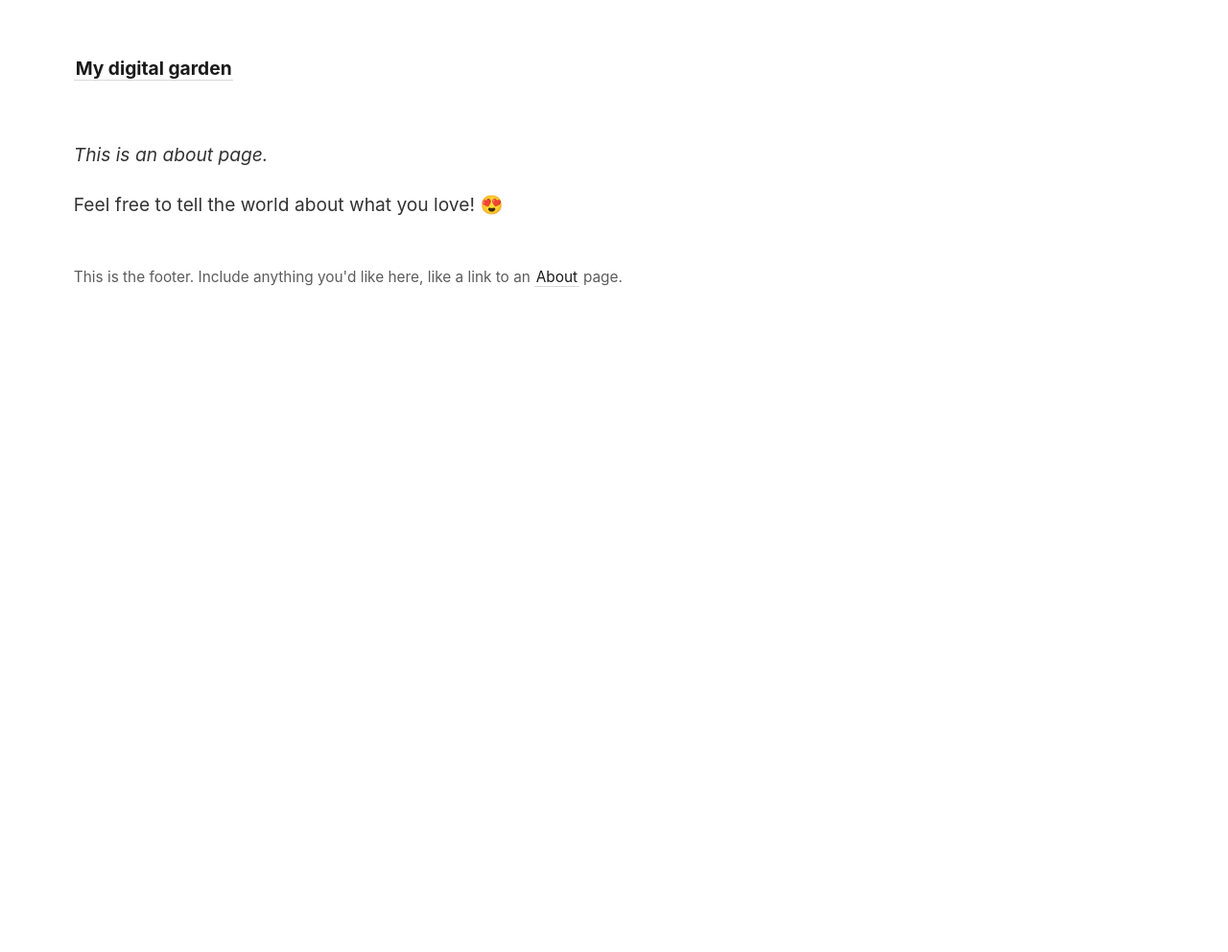
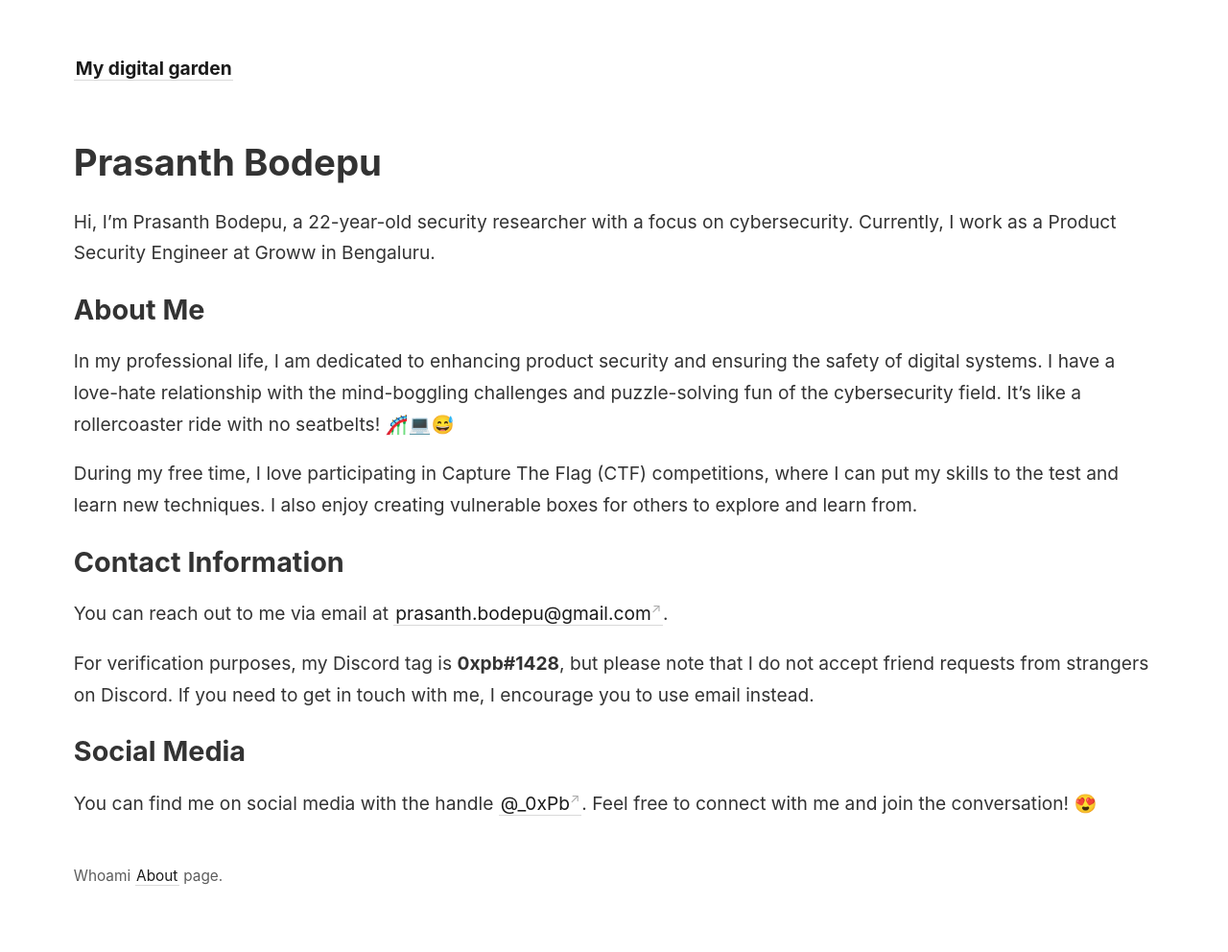
Before and after one commit to 0xPb1/test1, a Jekyll site: the page built from _pages/about.md, in a window 1280 px wide. Shown: the whole page at 96% size. Built offline with Jekyll 4.4.1, drawn with Linux system fonts in a browser that asks for light colours; before the commit the page ends 900 px from its top, so only the background shows below that.

Commit message:
add about

```diff
--- a/_includes/footer.html
+++ b/_includes/footer.html
@@ -1 +1 @@
-This is the footer. Include anything you'd like here, like a link to an <a class="internal-link" href="{{ site.baseurl }}/about">About</a> page.
+Whoami <a class="internal-link" href="{{ site.baseurl }}/about">About</a> page.
--- a/_pages/about.md
+++ b/_pages/about.md
@@ -4,6 +4,22 @@ title: About
 permalink: /about
 ---
 
-*This is an about page.*
+# Prasanth Bodepu
 
-Feel free to tell the world about what you love! 😍
+Hi, I'm Prasanth Bodepu, a 22-year-old security researcher with a focus on cybersecurity. Currently, I work as a Product Security Engineer at Groww in Bengaluru.
+
+## About Me
+
+In my professional life, I am dedicated to enhancing product security and ensuring the safety of digital systems. I have a love-hate relationship with the mind-boggling challenges and puzzle-solving fun of the cybersecurity field. It's like a rollercoaster ride with no seatbelts! 🎢💻😅
+
+During my free time, I love participating in Capture The Flag (CTF) competitions, where I can put my skills to the test and learn new techniques. I also enjoy creating vulnerable boxes for others to explore and learn from.
+
+## Contact Information
+
+You can reach out to me via email at [prasanth.bodepu@gmail.com](mailto:prasanth.bodepu@gmail.com).
+
+For verification purposes, my Discord tag is **0xpb#1428**, but please note that I do not accept friend requests from strangers on Discord. If you need to get in touch with me, I encourage you to use email instead.
+
+## Social Media
+
+You can find me on social media with the handle [@_0xPb](https://twitter.com/_0xPb). Feel free to connect with me and join the conversation! 😍
```
